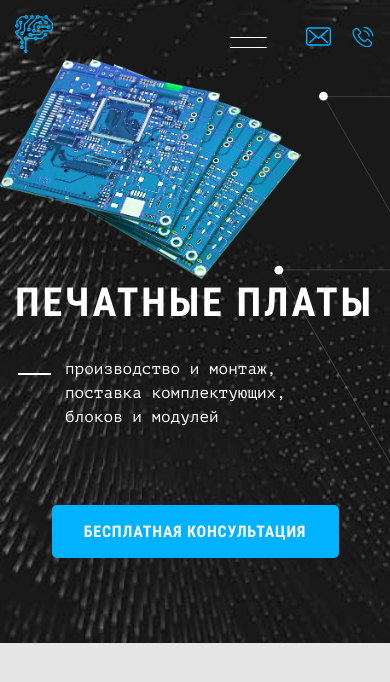
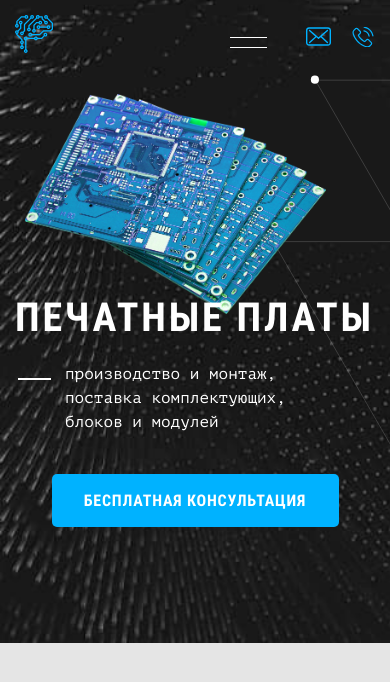
Before and after one commit to Vika612/smart-device, a website: page source/index.html in a window 390 px wide. Drawn offline with nearby package versions, Linux system fonts and the light colour scheme; files that its build step writes are made by us from their sources.

Commit message:
header + главный экран: разметка, стилизация, адаптив

```diff
--- a/source/sass/blocks/info-intro.scss
+++ b/source/sass/blocks/info-intro.scss
@@ -1,8 +1,9 @@
 .info-intro {
   position: relative;
-
-  flex-basis: 55%;
-  padding: 60px 0 0 90px;
+  z-index: 3;
+  max-width: 850px;
+  margin-right: 15px;
+  padding: 60px 20px 0 90px;
 }
 
 .info-intro h1 {
@@ -21,6 +22,7 @@
 
 .info-intro p {
   position: relative;
+  z-index: 3;
 
   margin: 0;
   margin-bottom: 46px;
@@ -42,7 +44,7 @@
 }
 
 .info-intro__btn span {
-  max-width: 407px;
+  width: 407px;
   margin-left: 100px;
   padding: 17px 28px 17px;
   display: block;
@@ -88,7 +90,7 @@
 
 @media (max-width: 1023px) {
   .info-intro {
-    padding: 120px 0 0 90px;
+    padding: 120px 20px 0 50px;
   }
 
   .info-intro h1 {
@@ -107,30 +109,32 @@
     }
   }
 
-  .info-intro a:last-child {
-    display: none;
-  }
-
-  .info-intro__btn {
-    max-width: 379px;
+  .info-intro__btn span {
+    width: 379px;
     margin-left: 50px;
     margin-right: -25px;
     padding: 17px 14px 17px;
+  }
+
+  .info-intro a:last-child {
+    display: none;
   }
 }
 
 @media (max-width: 767px) {
   .info-intro {
-    flex-basis: 100%;
+    margin: 0;
     padding: 0 15px;
   }
 
   .info-intro h1 {
+    margin-bottom: 20px;
     font-size: 40px;
   }
 
   .info-intro p {
     max-width: 300px;
+    margin-bottom: 40px;
     font-size: 16px;
   }
 
@@ -139,7 +143,7 @@
   }
 
   .info-intro__btn span:last-child {
-    max-width: 287px;
+    width: 287px;
     margin: 0 auto;
     padding: 17px 11px 17px;
     display: block;
--- a/source/sass/blocks/intro.scss
+++ b/source/sass/blocks/intro.scss
@@ -20,9 +20,7 @@
 }
 
 .intro__wrapper {
-  max-width: 1600px;
-  margin: 0 auto;
-  padding-top: 325px;
+  padding: 325px 40px 0;
 
   display: flex;
   justify-content: space-between;
@@ -34,7 +32,7 @@
 }
 
 .intro__pic {
-  flex-basis: 45%;
+  padding: 0 15px;
 }
 
 .intro__pic img {
@@ -66,10 +64,8 @@
 
   .intro__pic {
     position: relative;
-    z-index: 3;
-
+    left: -30px;
     padding-top: 45px;
-    padding-left: 20px;
   }
 
   .intro__pic img {
@@ -92,13 +88,15 @@
   }
 
   .intro__wrapper {
+    padding: 250px 0 0;
     flex-direction: column-reverse;
   }
 
   .intro__pic {
-    flex-basis: 100%;
+    left: 10px;
+    bottom: -20px;
     margin: 0;
-    padding: 0;
+    padding-top: 15px;
   }
 
   .intro__pic img {
```
Also changed, not shown: build/css/style.css, build/css/style.min.css, 1 other file.
